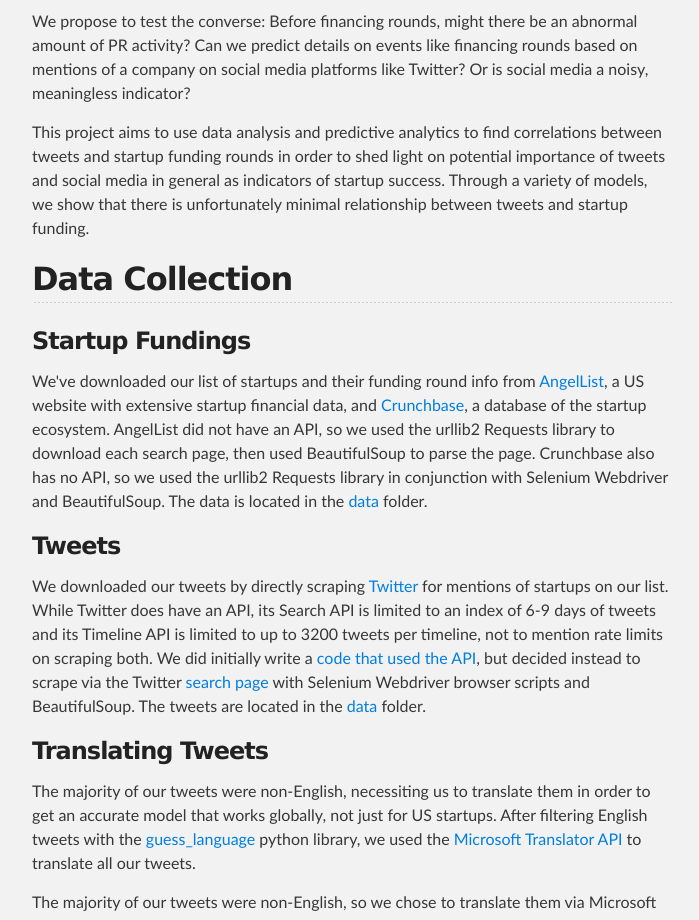
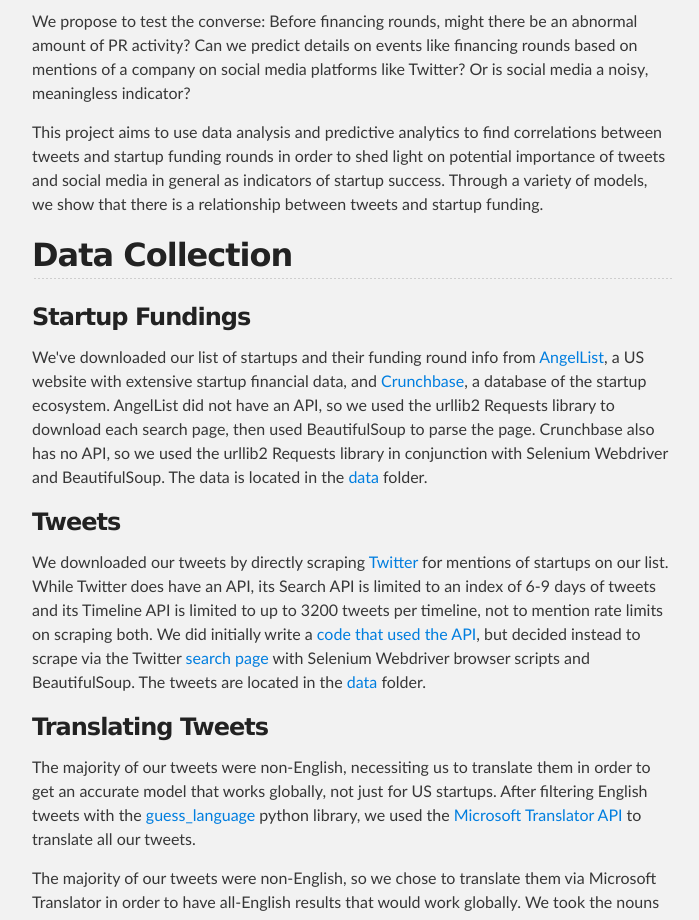
Before and after one commit to kyang01/startup-analysis, a plain HTML site: page index.html in a window 1280 px wide. Shown: the part 920-1840 px from the top of the page, without its empty margins (288-987 px from the left). Drawn offline with Linux system fonts and the light colour scheme.

Commit message:
there is

```diff
--- a/index.html
+++ b/index.html
@@ -50,7 +50,7 @@
 <p>For the average public relations officer, manipulating the media is a standby. Social media is no exception, with sites like Twitter, Instagram, and Facebook now regular tools in a publicist's arsenal. Raising brand awareness and positive sentiment may be especially important before important events like a startup's Series B.
 </p>
 <p>We propose to test the converse: Before financing rounds, might there be an abnormal amount of PR activity? Can we predict details on events like financing rounds based on mentions of a company on social media platforms like Twitter? Or is social media a noisy, meaningless indicator?</p>
-<p>This project aims to use data analysis and predictive analytics to find correlations between tweets and startup funding rounds in order to shed light on potential importance of tweets and social media in general as indicators of startup success. Through a variety of models, we show that there is unfortunately minimal relationship between tweets and startup funding.</p>
+<p>This project aims to use data analysis and predictive analytics to find correlations between tweets and startup funding rounds in order to shed light on potential importance of tweets and social media in general as indicators of startup success. Through a variety of models, we show that there is a relationship between tweets and startup funding.</p>
 
 <h2>
 <a id="creating-pages-manually" class="anchor" href="#creating-pages-manually" aria-hidden="true"><span class="octicon octicon-link"></span></a>Data Collection</h2>
```
